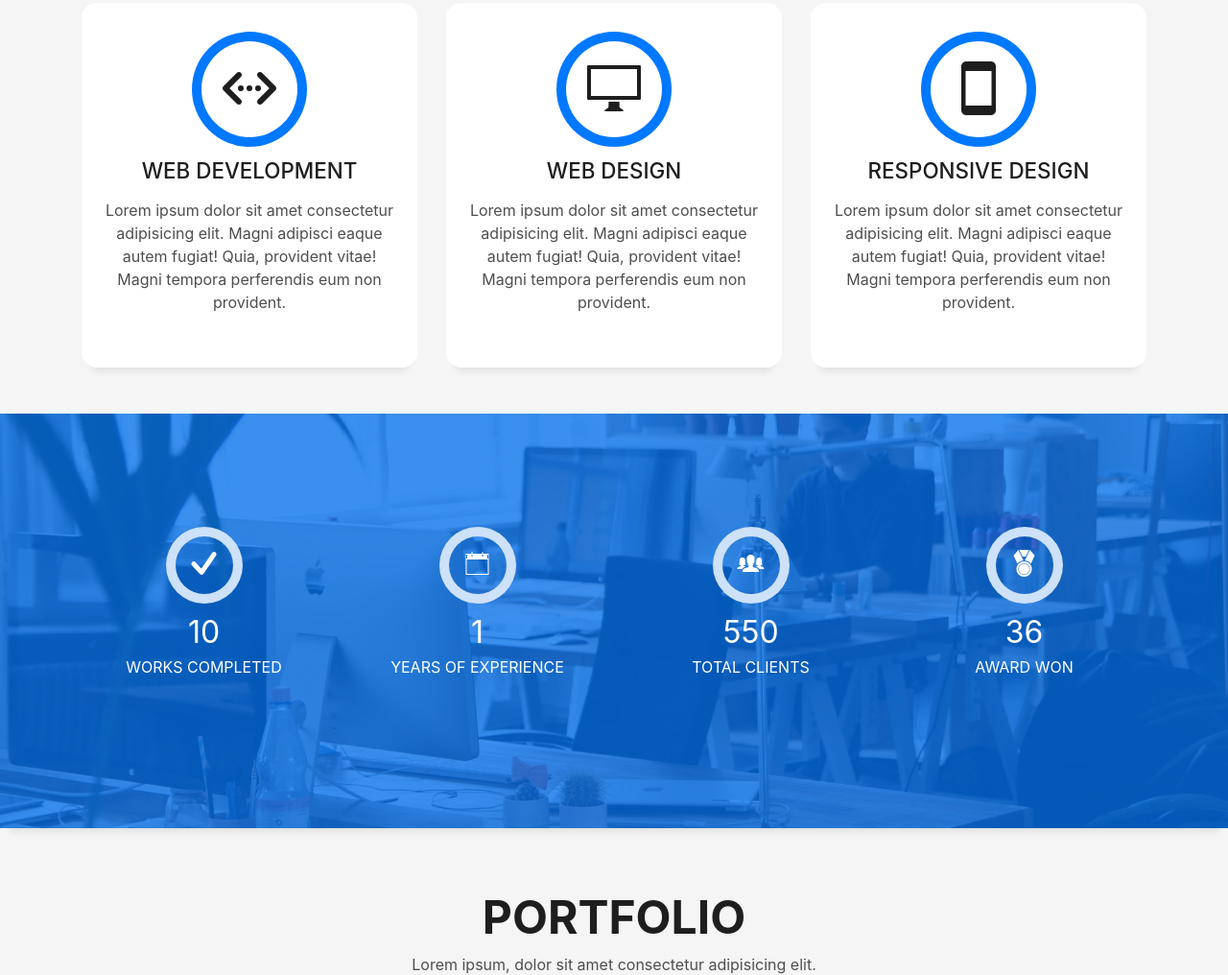
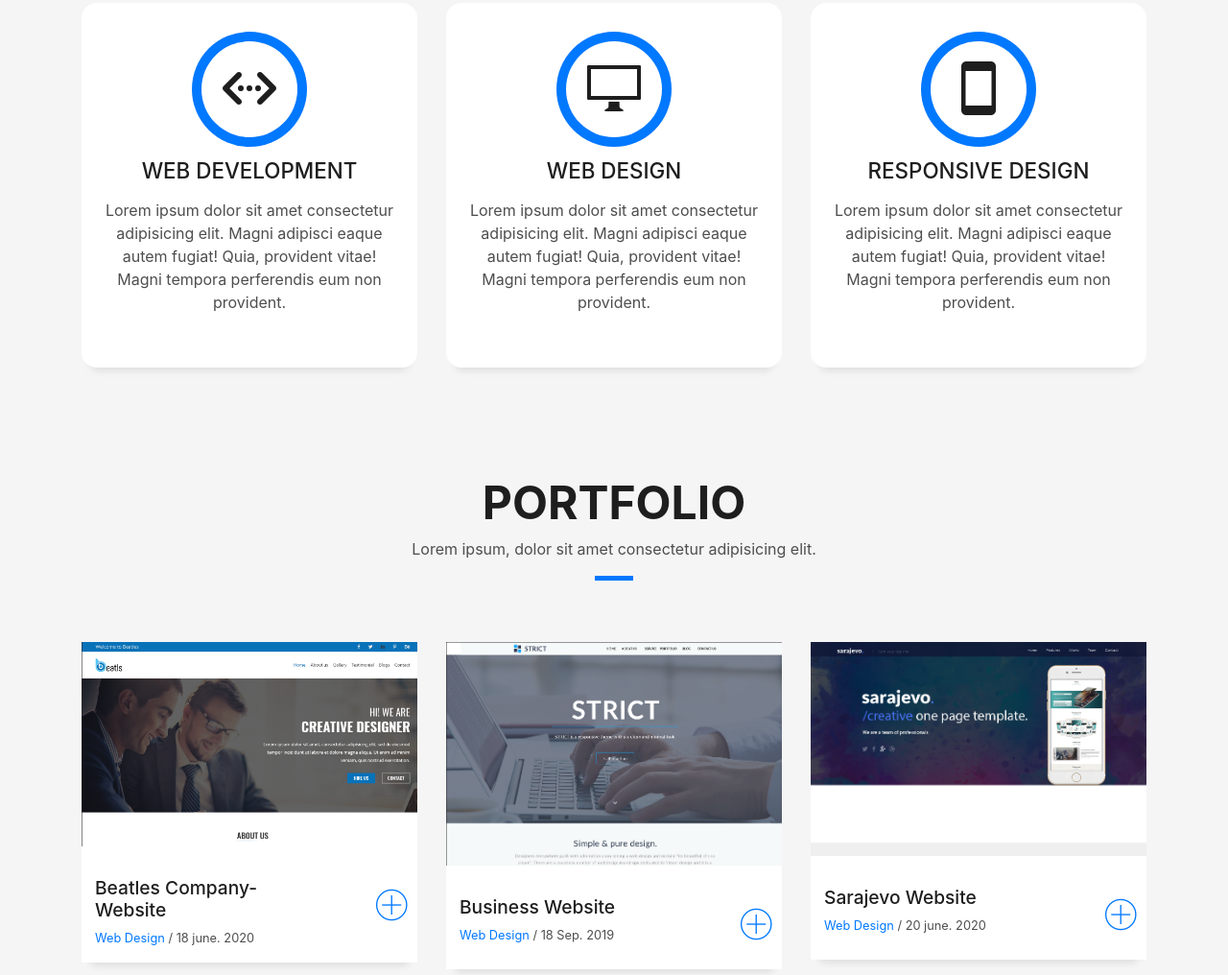
Before and after one commit to tusarhaque/My-portfolio, a plain HTML site: page index.html in a window 1280 px wide. Shown: the part 1784-2800 px from the top of the page at 96% size. Drawn offline with Linux system fonts and the light colour scheme; files whose address does not match are found by name.

Commit message:
second changes

```diff
--- a/index.html
+++ b/index.html
@@ -5,7 +5,7 @@
   <meta charset="utf-8">
   <meta content="width=device-width, initial-scale=1.0" name="viewport">
 
-  <title>DevFolio Bootstrap Portfolio Template - Index</title>
+  <title>My Portfolio</title>
   <meta content="" name="descriptison">
   <meta content="" name="keywords">
 
@@ -232,57 +232,7 @@
     </section><!-- End Services Section -->
 
     <!-- ======= Counter Section ======= -->
-    <div class="section-counter paralax-mf bg-image" style="background-image: url(assets/img/counters-bg.jpg)">
-      <div class="overlay-mf"></div>
-      <div class="container">
-        <div class="row">
-          <div class="col-sm-3 col-lg-3">
-            <div class="counter-box counter-box pt-4 pt-md-0">
-              <div class="counter-ico">
-                <span class="ico-circle"><i class="ion-checkmark-round"></i></span>
-              </div>
-              <div class="counter-num">
-                <p class="counter">10</p>
-                <span class="counter-text">WORKS COMPLETED</span>
-              </div>
-            </div>
-          </div>
-          <div class="col-sm-3 col-lg-3">
-            <div class="counter-box pt-4 pt-md-0">
-              <div class="counter-ico">
-                <span class="ico-circle"><i class="ion-ios-calendar-outline"></i></span>
-              </div>
-              <div class="counter-num">
-                <p class="counter">1</p>
-                <span class="counter-text">YEARS OF EXPERIENCE</span>
-              </div>
-            </div>
-          </div>
-          <div class="col-sm-3 col-lg-3">
-            <div class="counter-box pt-4 pt-md-0">
-              <div class="counter-ico">
-                <span class="ico-circle"><i class="ion-ios-people"></i></span>
-              </div>
-              <div class="counter-num">
-                <p class="counter">550</p>
-                <span class="counter-text">TOTAL CLIENTS</span>
-              </div>
-            </div>
-          </div>
-          <div class="col-sm-3 col-lg-3">
-            <div class="counter-box pt-4 pt-md-0">
-              <div class="counter-ico">
-                <span class="ico-circle"><i class="ion-ribbon-a"></i></span>
-              </div>
-              <div class="counter-num">
-                <p class="counter">36</p>
-                <span class="counter-text">AWARD WON</span>
-              </div>
-            </div>
-          </div>
-        </div>
-      </div>
-    </div><!-- End Counter Section -->
+
 
     <!-- ======= Portfolio Section ======= -->
     <section id="work" class="portfolio-mf sect-pt4 route">
@@ -327,7 +277,7 @@
             <div class="work-box">
 
                 <div class="work-img">
-                  <a href="https://priceless-archimedes-7c1a93.netlify.app/" target="_blank"><img src="assets/img/strict.png" alt="" class="img-fluid"></a>
+                  <a href="https://affectionate-kepler-7be2dc.netlify.app/" target="_blank"><img src="assets/img/strict.png" alt="" class="img-fluid"></a>
 
 
 
@@ -353,7 +303,7 @@
             <div class="work-box">
 
               <div class="work-img">
-                <a href="https://priceless-archimedes-7c1a93.netlify.app/" target="_blank"><img src="assets/img/sarajevo.png" alt="" class="img-fluid"></a>
+                <a href="https://sad-albattani-8e0e7c.netlify.app/" target="_blank"><img src="assets/img/sarajevo.png" alt="" class="img-fluid"></a>
               </div>
 
               <div class="work-content">
@@ -377,7 +327,7 @@
             <div class="work-box">
 
               <div class="work-img">
-                <a href="https://priceless-archimedes-7c1a93.netlify.app/" target="_blank"><img src="assets/img/capture.png" alt="" class="img-fluid"></a>
+                <a href="https://frosty-lewin-91746d.netlify.app/" target="_blank"><img src="assets/img/capture.png" alt="" class="img-fluid"></a>
               </div>
               <div class="work-content">
                 <div class="row">
```
